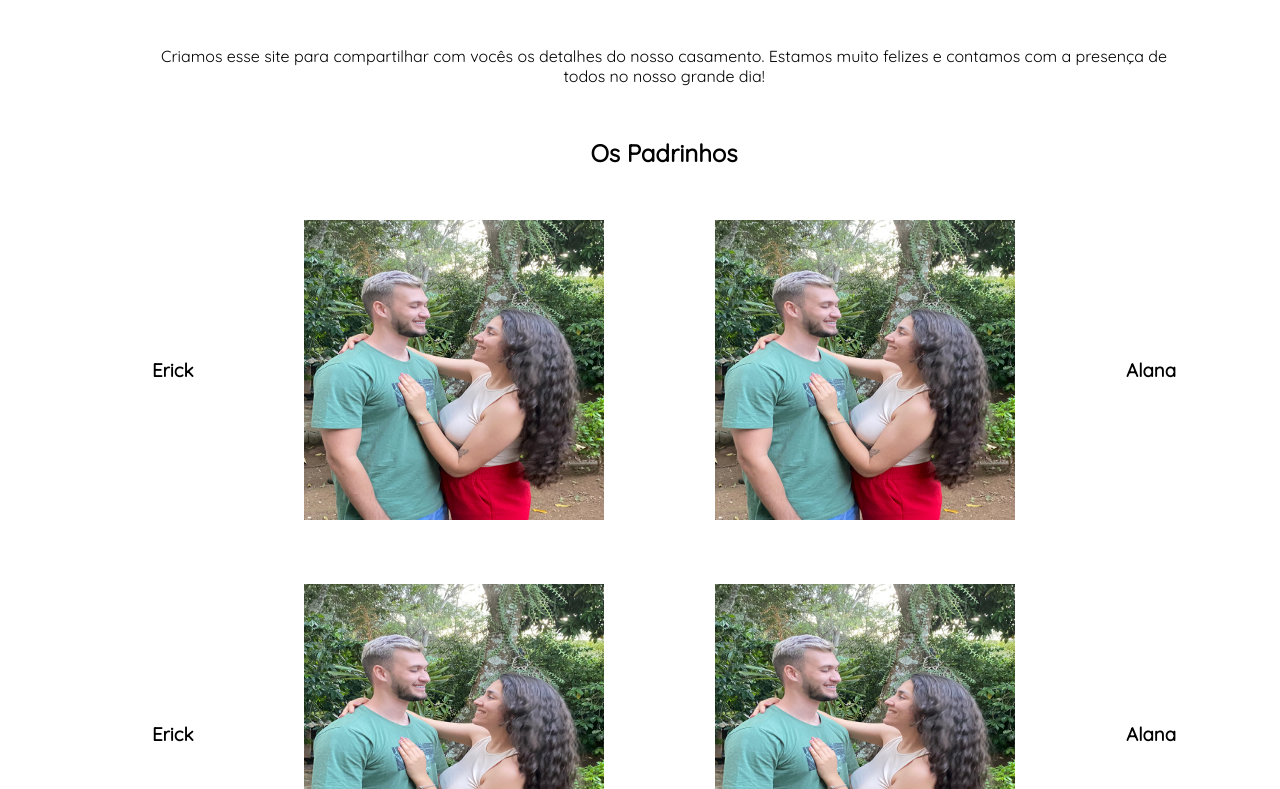
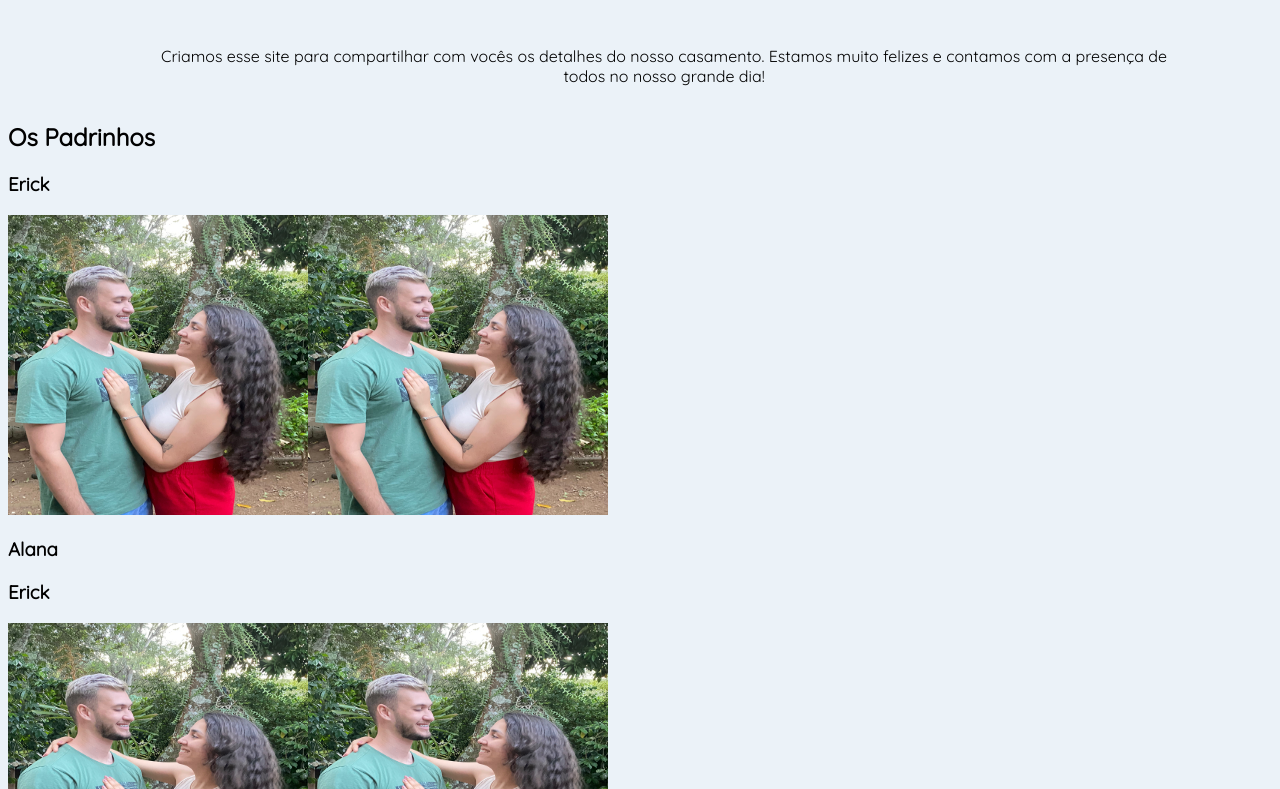
Before and after one commit to erikefernandes40/wedding-website, a Next.js app: page / in a window 1280 px wide. Shown: the part 1291-2080 px from the top of the page. Built offline with nearby package versions, Linux system fonts and the light colour scheme.

Commit message:
feat: adiciona cor de fundo a plicação e retira seção de padrinhos do global css

```diff
--- a/styles/globals.css
+++ b/styles/globals.css
@@ -1,30 +1,3 @@
-
-
-section.padrinhos {
-  margin: 1rem;
-  width: 100vw;
-  display: flex;
-  flex-direction: column;
-  align-items: center;
-}
-
-section.padrinhos h2 {
-  text-align: center;
-  width: 100%;
-}
-
-.padrinhos-wrap {
-  width: 80vw;
-  margin: 2rem 0;
-  display: flex;
-  align-items: center;
-  justify-content: space-between;
-}
-
-.padrinhos-wrap h3 {
-  color: initial
-}
-
 section.present-list {
   margin: 1rem;
   width: 100vw;
@@ -113,3 +86,7 @@ section.cerimonia {
 * {
   font-family: 'Quicksand';
 }
+
+body {
+  background-color: rgba(191, 215, 233, 0.3)
+}
```
